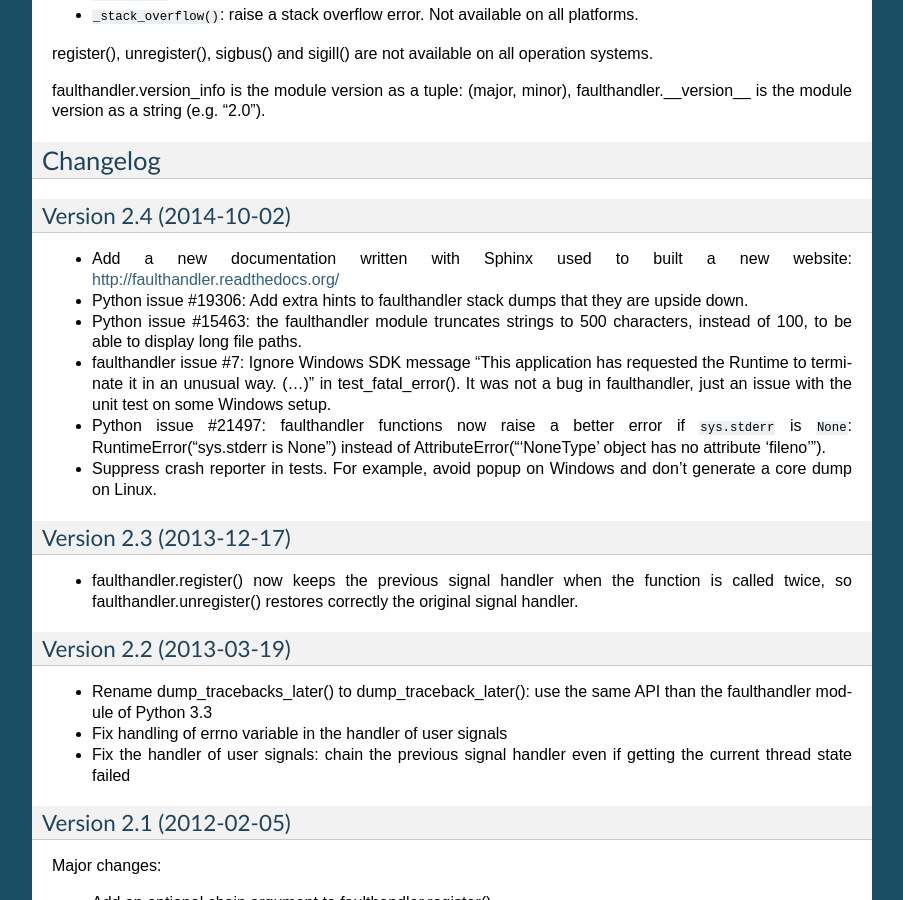
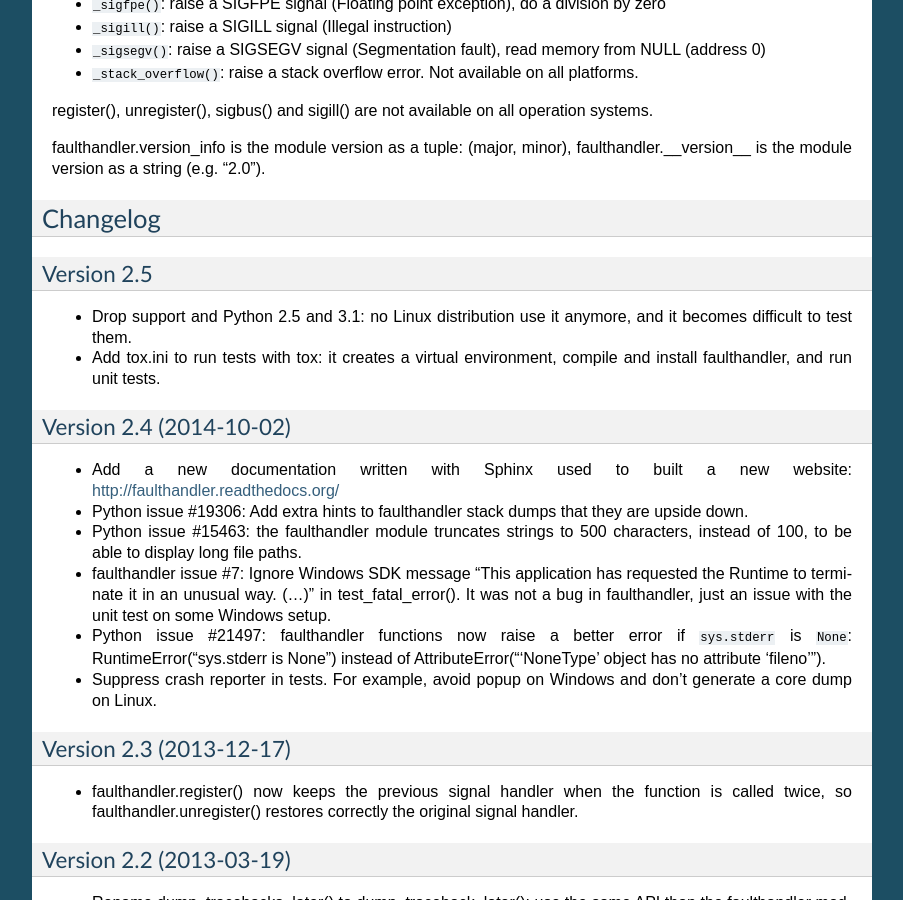
Before and after one commit to vstinner/faulthandler, a Sphinx documentation site: the page built from doc/index.rst, in a window 1280 px wide and 900 px high, scrolled down 3154 px. Shown: the whole window, without its empty margins (198-1101 px from the left). Built offline with Sphinx 7.4.7, drawn with Linux system fonts in a browser that asks for light colours; some of the changed text lies outside the part shown.

Commit message:
Drop Python 2.5 and 3.1 support; update changelog

```diff
--- a/doc/conf.py
+++ b/doc/conf.py
@@ -49,7 +49,7 @@ copyright = u'2014, Victor Stinner'
 #
 # The short X.Y version.
 # The full version, including alpha/beta/rc tags.
-version = release = '2.4'
+version = release = '2.5'
 
 # The language for content autogenerated by Sphinx. Refer to documentation
 # for a list of supported languages.
--- a/doc/index.rst
+++ b/doc/index.rst
@@ -68,6 +68,9 @@ To use faulthandler in nose tests, you can use `nose-faulthandler
 
 Installation
 ============
+
+faulthandler supports Python 2.6, 2.7 and 3.2. It may also support Python 2.5
+and 3.1, but these versions are no more officially supported.
 
 Install faulthandler on Windows using pip
 -----------------------------------------
@@ -211,6 +214,14 @@ faulthandler.__version__ is the module version as a string (e.g. "2.0").
 
 Changelog
 =========
+
+Version 2.5
+-----------
+
+* Drop support and Python 2.5 and 3.1: no Linux distribution use it anymore,
+  and it becomes difficult to test them.
+* Add tox.ini to run tests with tox: it creates a virtual environment, compile
+  and install faulthandler, and run unit tests.
 
 Version 2.4 (2014-10-02)
 ------------------------
```
Also changed, not shown: other parts of doc/index.rst (+0 -9 lines), setup.py (+5 -4 lines), 2 other files.
